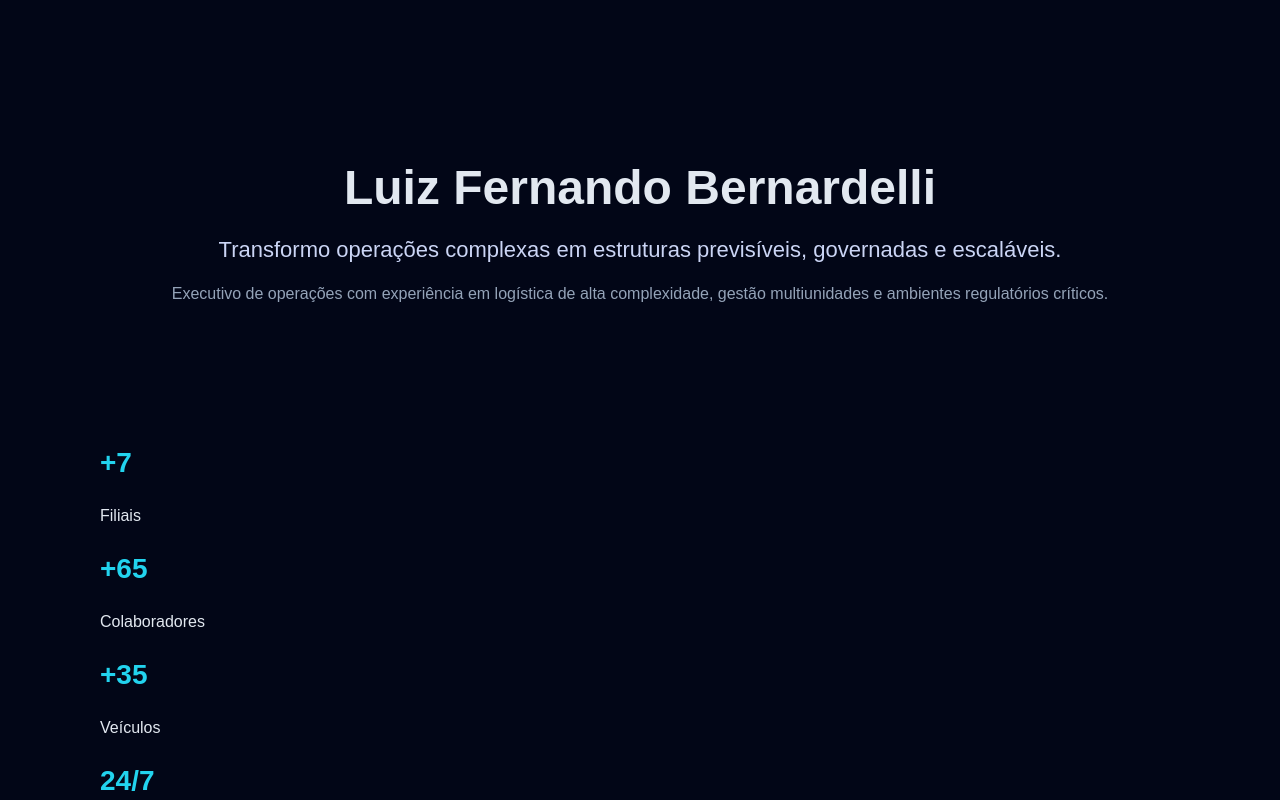
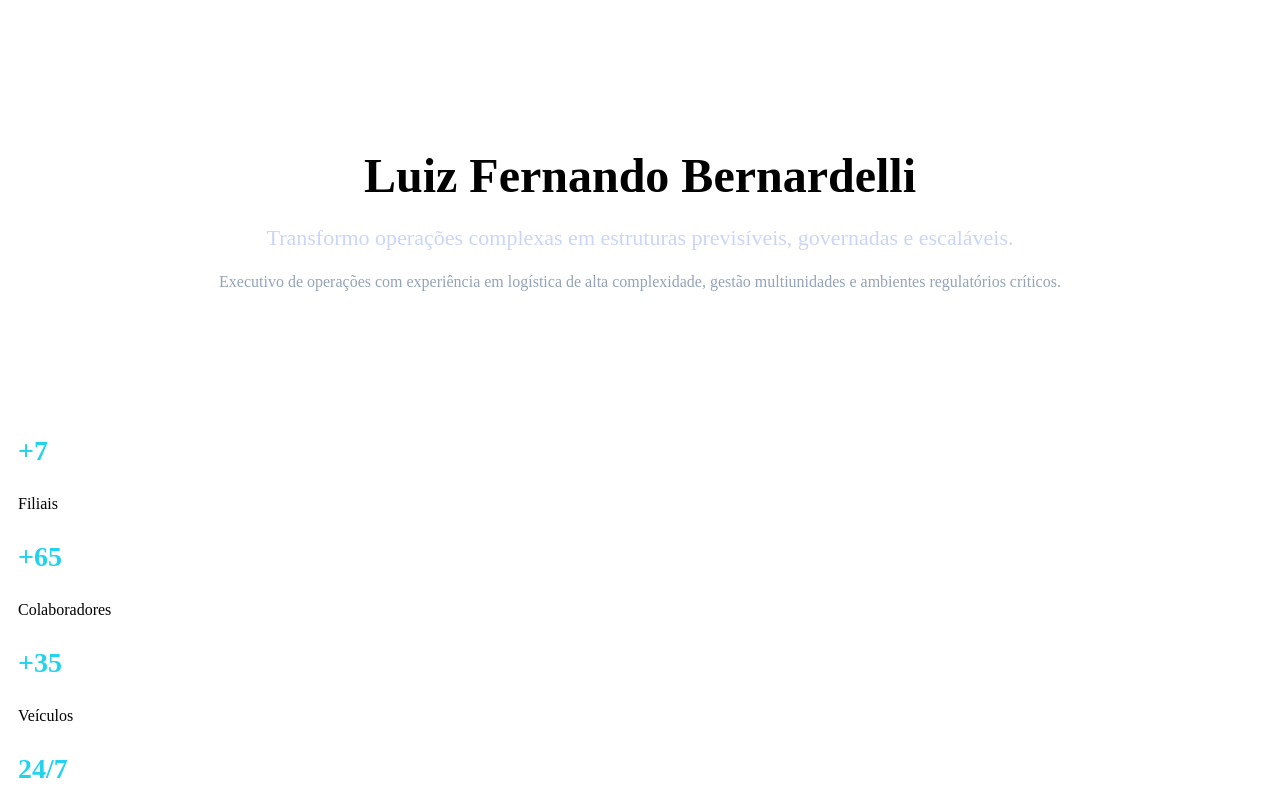
Before and after one commit to fcbernardelli/portfolio-luiz, a React (Vite) app: page / in a window 1280 px wide. Shown: the top 800 px of the page. Built offline with nearby package versions, Linux system fonts and the light colour scheme.

Commit message:
index.css

```diff
--- a/src/index.css
+++ b/src/index.css
@@ -1,15 +1,4 @@
 body {
-  margin: 0;
-  font-family: Arial, sans-serif;
-  background: #020617;
-  color: #e2e8f0;
-}
-
-.container {
-  max-width: 1100px;
-  margin: auto;
-  padding: 20px;
-}
 
 .hero {
   text-align: center;
@@ -78,3 +67,14 @@ footer {
   text-align: center;
   margin-top: 60px;
   color: #64748b;
+}
+
+/* LINK */
+a {
+  color: #22d3ee;
+  text-decoration: none;
+}
+
+a:hover {
+  text-decoration: underline;
+}
```
